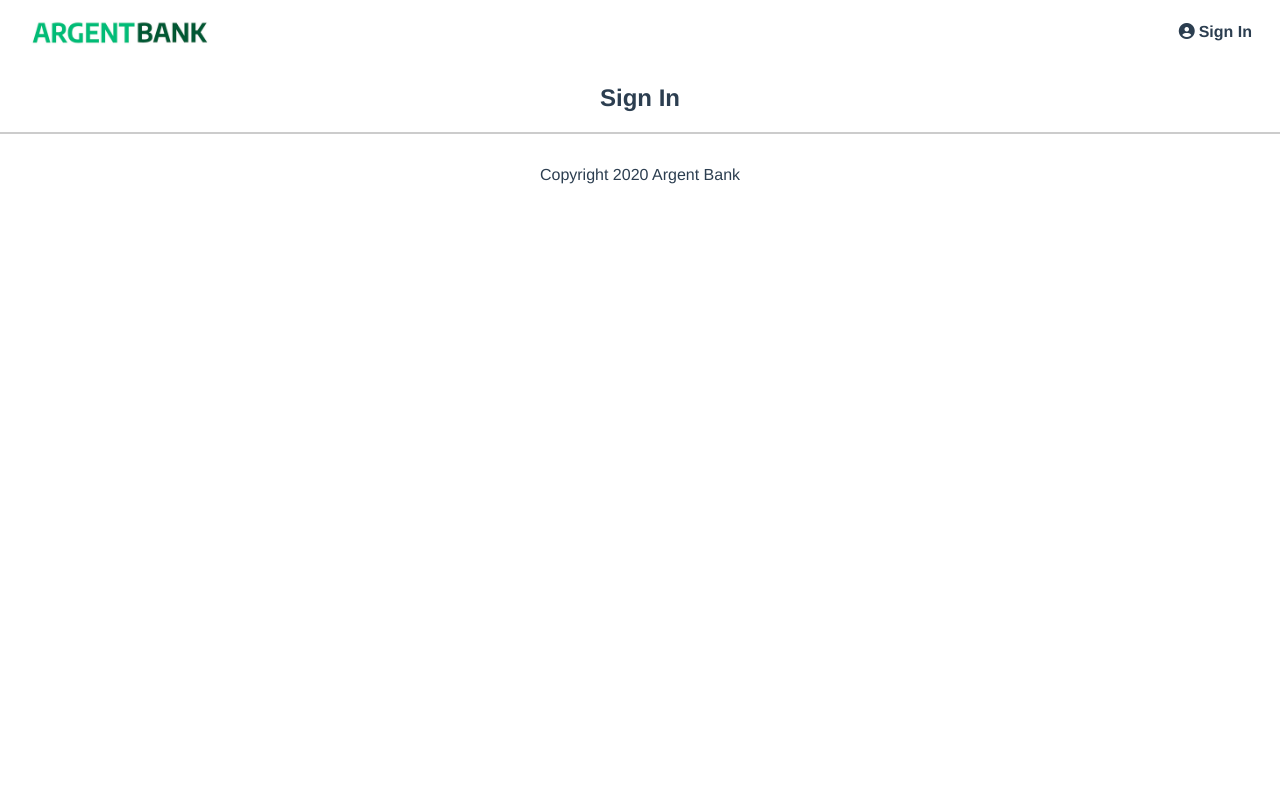
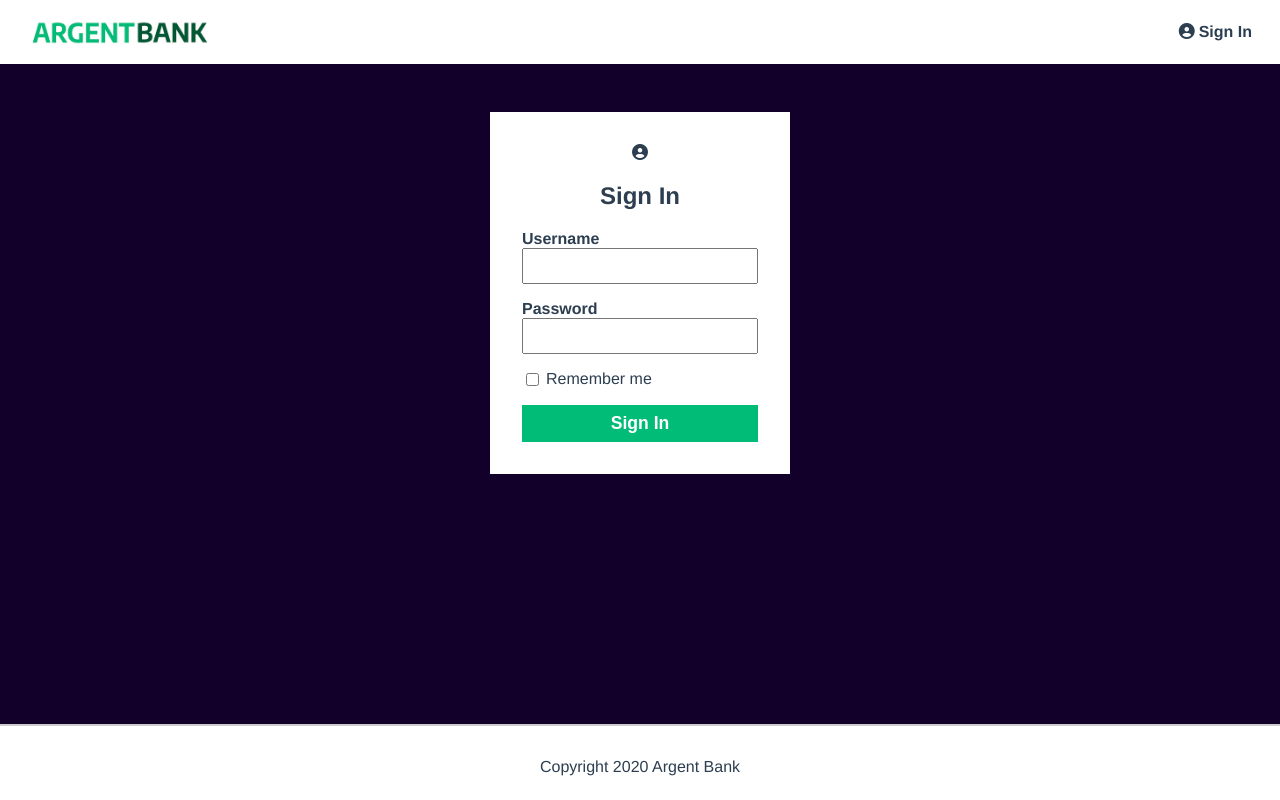
Before and after one commit to Debliqui/ArgentBank_Projet10, a React (Vite) app in the folder argentBank-Frontend/: page /sign-in in a window 1280 px wide. Built offline with nearby package versions, Linux system fonts and the light colour scheme.

Commit message:
Adding a Form component

```diff
--- a/argentBank-Frontend/src/app/App.scss
+++ b/argentBank-Frontend/src/app/App.scss
@@ -1,4 +1,7 @@
 #root {
-  margin: 0 auto;
   text-align: center;
+  min-width: 320px;
+  display: flex;
+  flex-direction: column;
+  min-height: 100vh;
 }
--- /dev/null
+++ b/argentBank-Frontend/src/common/components/Form/index.jsx
@@ -0,0 +1,69 @@
+import { useEffect } from "react"
+import "./index.scss"
+
+export default function Form() {
+  const rememberMe = () => {
+    const rememberMeInput = document.getElementById("remember-me").checked
+    const email = document.getElementById("email").value
+
+    if (rememberMeInput && email) {
+      window.localStorage.setItem("rememberedemail", email)
+    }
+  }
+  const handleSubmit = (event) => {
+    event.preventDefault()
+    rememberMe()
+    const user = {
+      email: document.getElementById("email").value,
+      password: document.getElementById("password").value,
+    }
+    const userLogin = JSON.stringify(user)
+
+    fetch("http://localhost:3001/api/v1/user/login", {
+      method: "POST",
+      headers: { "Content-Type": "application/json" },
+      body: userLogin,
+    })
+      .then((response) => {
+        if (!response.ok) {
+          throw new Error("Erreur dans l’identifiant ou le mot de passe")
+        }
+        return response.json()
+      })
+      .then((data) => {
+        window.sessionStorage.setItem("keys", data.body.token)
+        window.location.href = "/user"
+      })
+      .catch((error) => {
+        console.error("Error:", error)
+        document.querySelector(".messageError").textContent =
+          "Identifiant ou le mot de passe incorrect"
+      })
+  }
+  useEffect(() => {
+    if (window.localStorage.getItem("rememberedemail")) {
+      document.getElementById("email").value =
+        window.localStorage.getItem("rememberedemail")
+    }
+  }, [])
+  return (
+    <form onSubmit={handleSubmit}>
+      <p className="messageError" />
+      <div className="input-wrapper">
+        <label htmlFor="email">Username</label>
+        <input type="text" id="email" required="required" />
+      </div>
+      <div className="input-wrapper">
+        <label htmlFor="password">Password</label>
+        <input type="password" id="password" required="required" />
+      </div>
+      <div className="input-remember">
+        <input type="checkbox" id="remember-me" />
+        <label htmlFor="remember-me">Remember me</label>
+      </div>
+      <button type="submit" className="sign-in-button">
+        Sign In
+      </button>
+    </form>
+  )
+}
--- /dev/null
+++ b/argentBank-Frontend/src/common/components/Form/index.scss
@@ -0,0 +1,40 @@
+.input-remember {
+  display: flex;
+  & label {
+    margin-left: 0.25rem;
+  }
+}
+
+.input-wrapper {
+  display: flex;
+  flex-direction: column;
+  text-align: left;
+  margin-bottom: 1rem;
+  & label {
+    font-weight: bold;
+  }
+  & input {
+    padding: 5px;
+    font-size: 1.2rem;
+  }
+}
+
+.sign-in-button {
+  display: block;
+  width: 100%;
+  padding: 8px;
+  font-size: 1.1rem;
+  font-weight: bold;
+  margin-top: 1rem;
+  border: none;
+  background-color: #00bc77;
+  color: #fff;
+  cursor: pointer;
+  &:hover {
+    background-color: #009e6c;
+  }
+}
+
+.messageError {
+  color: red;
+}
--- a/argentBank-Frontend/src/index.scss
+++ b/argentBank-Frontend/src/index.scss
@@ -6,6 +6,14 @@
   text-rendering: optimizeLegibility;
 
   color: #2c3e50;
+}
+
+.main {
+  flex: 1;
+}
+
+.bg-dark {
+  background-color: #12002b;
 }
 
 a {
@@ -19,8 +27,6 @@ a:hover {
 
 body {
   margin: 0;
-  min-width: 320px;
-  min-height: 100vh;
 }
 
 .sr-only {
--- a/argentBank-Frontend/src/pages/SignIn/index.jsx
+++ b/argentBank-Frontend/src/pages/SignIn/index.jsx
@@ -1,13 +1,20 @@
 import Footer from "../../common/components/Footer"
 import Header from "../../common/components/Header"
+import Form from "../../common/components/Form"
+
+import "./index.scss"
 
 export default function SignIn() {
   return (
     <>
       <Header />
-      <div>
-        <h2>Sign In</h2>
-      </div>
+      <main className="main bg-dark">
+        <section className="sign-in-content">
+          <i className="fa fa-user-circle"></i>
+          <h1>Sign In</h1>
+          <Form />
+        </section>
+      </main>
       <Footer />
     </>
   )
--- /dev/null
+++ b/argentBank-Frontend/src/pages/SignIn/index.scss
@@ -0,0 +1,8 @@
+.sign-in-content {
+  box-sizing: border-box;
+  background-color: white;
+  width: 300px;
+  margin: 0 auto;
+  margin-top: 3rem;
+  padding: 2rem;
+}
```
